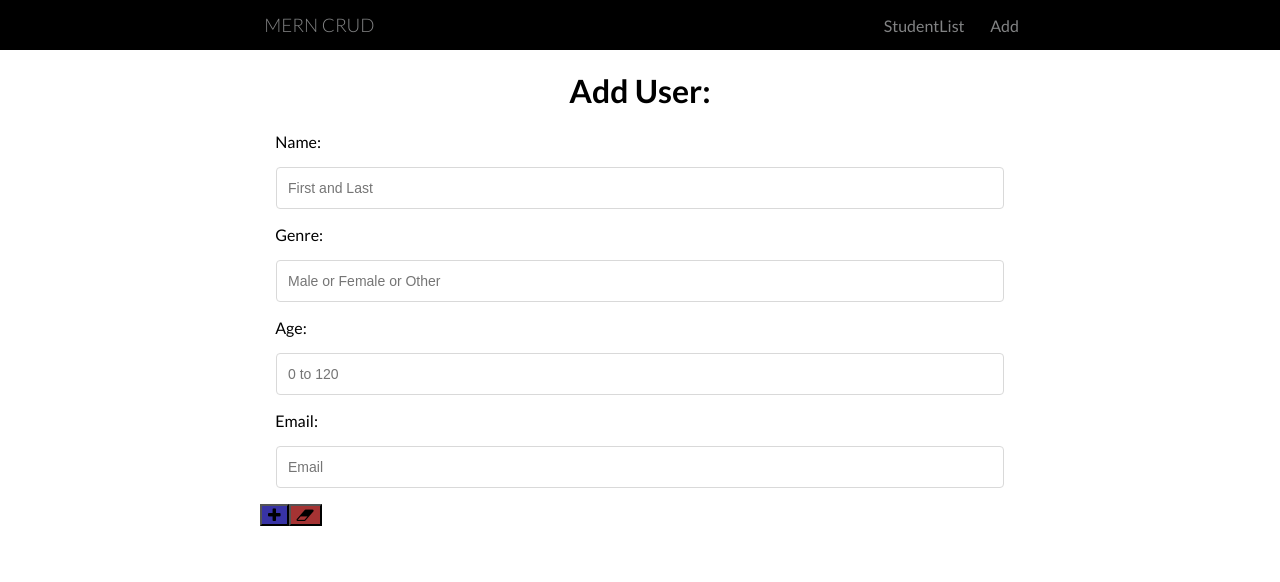
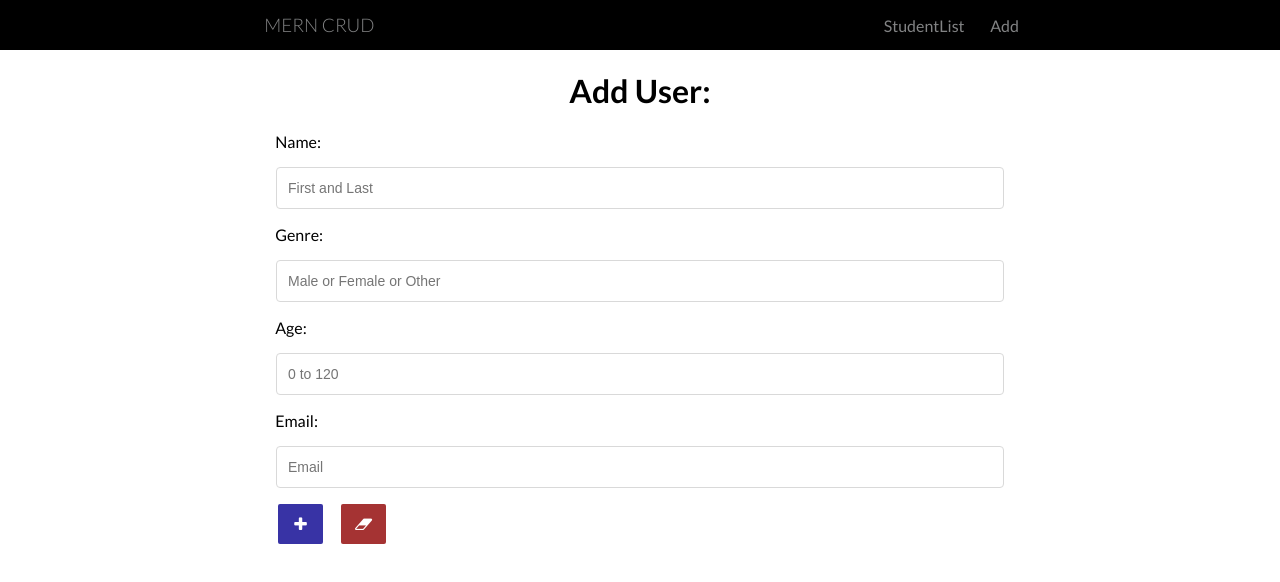
Before and after one commit to lomaslove/MERN, a React (Create React App) app in the folder client/: page /add in a window 1280 px wide. Shown: the top 582 px of the page. Built offline with nearby package versions, Linux system fonts and the light colour scheme.

Commit message:
final touch add and edit css

```diff
--- a/client/src/components/AddUser/AddUser.css
+++ b/client/src/components/AddUser/AddUser.css
@@ -18,7 +18,16 @@
   outline: none;
 }
 
-
+.Add-User-Submit, .Add-User-Reset {
+  width: 45px;
+  height: 40px;
+  color: #fff;
+  border: none;
+  margin-left: 18px;
+  border-radius: 2px;
+  cursor: pointer;
+  outline: none;
+}
 
 .Add-User-Submit {
   background-color: #3833A5;
--- a/client/src/components/EditUser/EditUser.css
+++ b/client/src/components/EditUser/EditUser.css
@@ -17,3 +17,15 @@
   border-radius: 4px;
   outline: none;
 }
+
+.Edit-User-Submit {
+  background-color: #3833A5;
+  width: 45px;
+  height: 40px;
+  color: #fff;
+  border: none;
+  margin-left: 18px;
+  border-radius: 2px;
+  cursor: pointer;
+  outline: none;
+}
```
